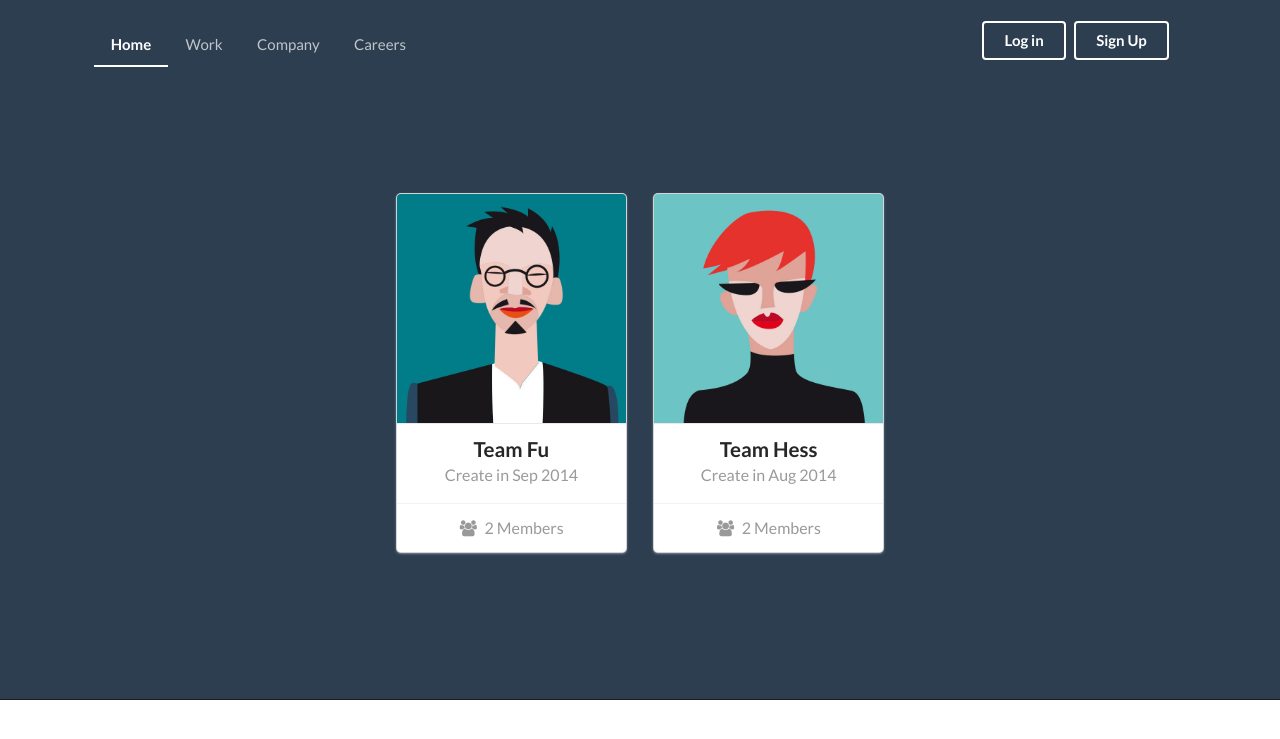
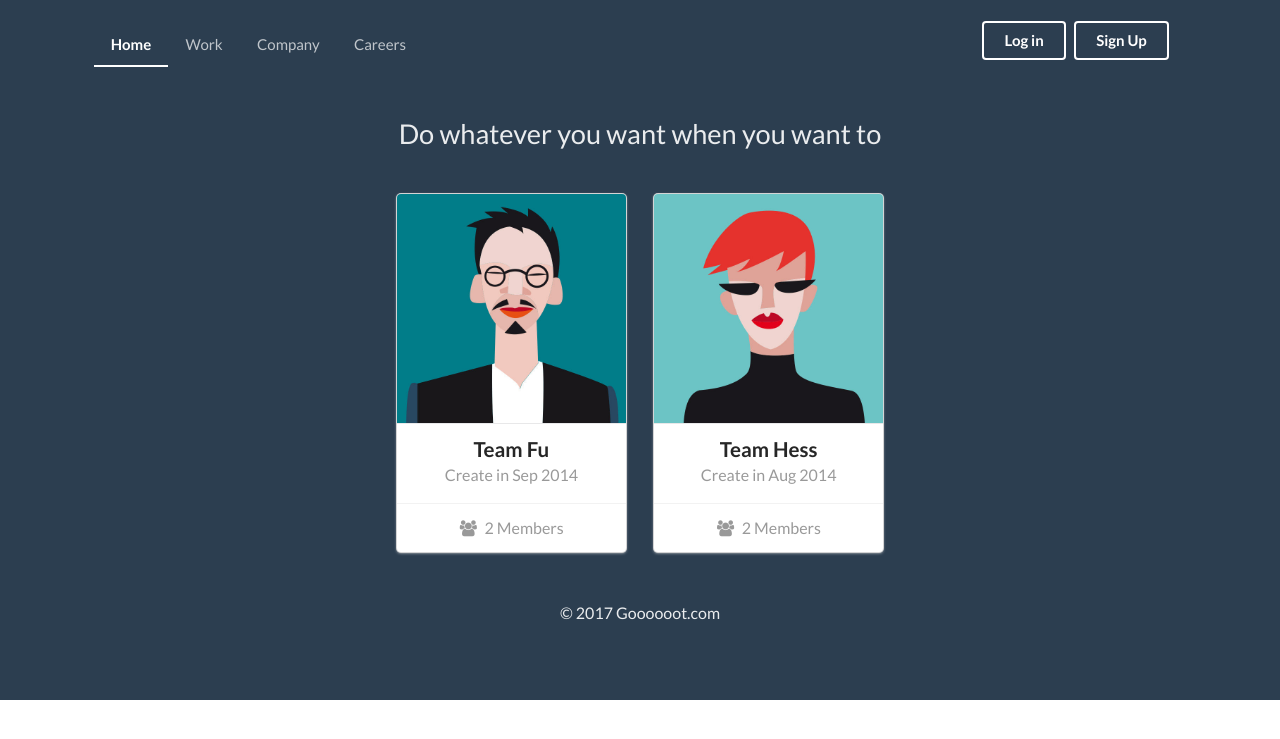
Before and after one commit to jinxmanj/goooooot, a Yii app: template views/site/index.php in a window 1280 px wide. Shown: the top 739 px of the page. Run offline with PHP 8.4 and a stand-in for Yii, Linux system fonts and the light colour scheme; the template is opened without the code that fills it, so the values that code supplies are empty; some libraries are stand-ins or nearby versions.

Commit message:
Good night

```diff
--- a/views/site/index.php
+++ b/views/site/index.php
@@ -66,7 +66,7 @@ $this->registerJs($script, View::POS_END);
 <!-- Page Contents -->
 <div class="pusher">
     <div class="ui inverted vertical masthead center aligned segment">
-        <div id="particles-js" style="margin-top: -15px"></div>
+        <div id="particles-js" style="margin-top: -14px"></div>
         <div class="ui container">
             <div class="ui large secondary inverted pointing menu">
                 <a class="toc item">
@@ -83,7 +83,7 @@ $this->registerJs($script, View::POS_END);
             </div>
         </div>
         <div class="ui text container">
-            <h2 style="margin-top: 50px">Do whatever you want when you want to</h2>
+            <h2 style="margin-top: 50px;position: relative">Do whatever you want when you want to</h2>
             <div class="ui horizontal divider inverted">Or</div>
             <div class="ui grid special cards">
                 <div class="two wide column"></div>
@@ -93,7 +93,7 @@ $this->registerJs($script, View::POS_END);
                             <div class="ui dimmer">
                                 <div class="content">
                                     <div class="center">
-                                        <div class="ui inverted button">Add Friend</div>
+                                        <div class="ui inverted button">Coming Soon</div>
                                     </div>
                                 </div>
                             </div>
@@ -116,7 +116,7 @@ $this->registerJs($script, View::POS_END);
                             <div class="ui inverted dimmer">
                                 <div class="content">
                                     <div class="center">
-                                        <div class="ui primary button">Add Friend</div>
+                                        <div class="ui primary button">Coming Soon</div>
                                     </div>
                                 </div>
                             </div>
@@ -136,5 +136,8 @@ $this->registerJs($script, View::POS_END);
                 <div class="two wide column"></div>
             </div>
         </div>
+        <div class="ui text container">
+            <p style="margin-top: 50px;position: relative">&copy;&nbsp;<?= date('Y') ?>&nbsp;Goooooot.com</p>
+        </div>
     </div>
 </div>
```
